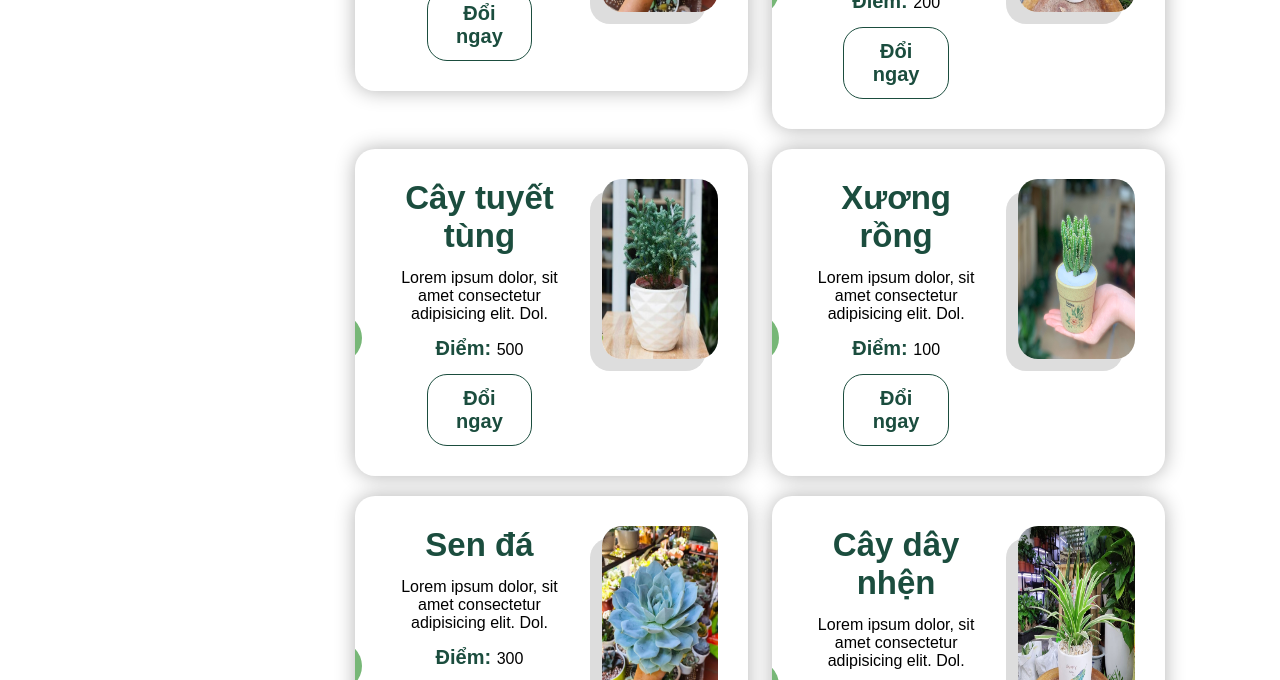
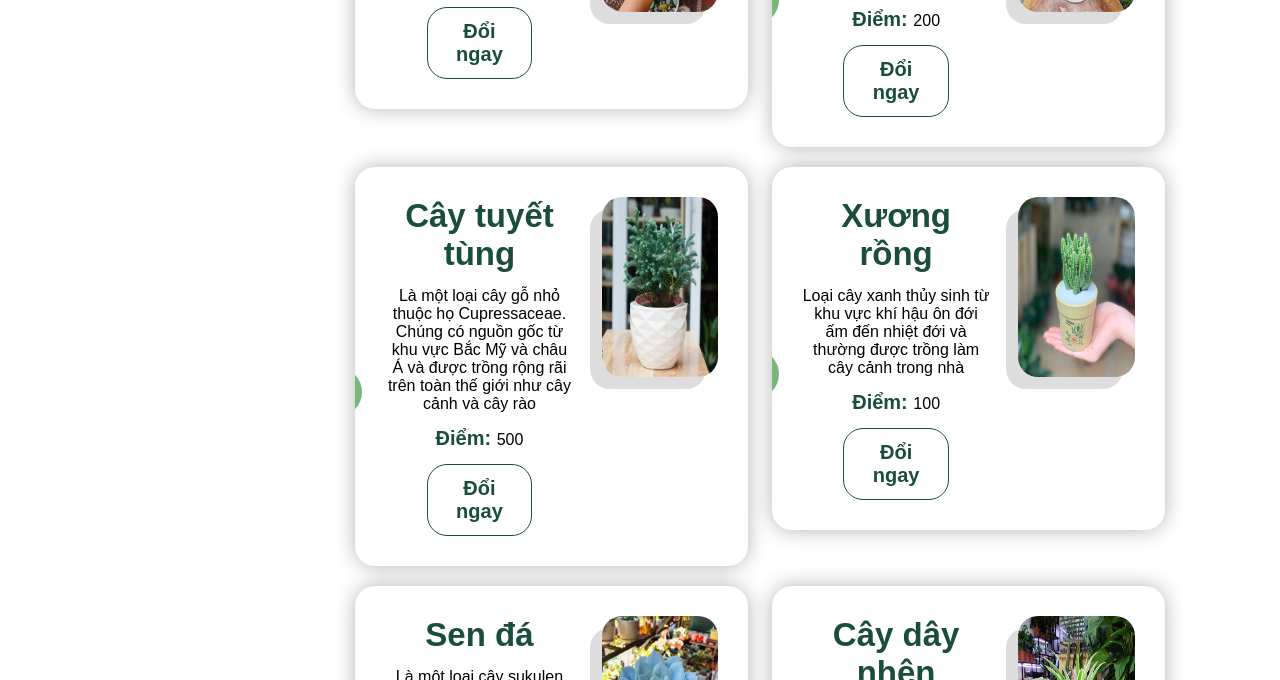
Before and after one commit to tranquangthuan1211/DACS1, a plain HTML site: page exchange.html in a window 1280 px wide. Shown: the part 832-1512 px from the top of the page. Drawn offline with Linux system fonts and the light colour scheme.

Commit message:
update info about tree

```diff
--- a/assets/javascript/exchange.js
+++ b/assets/javascript/exchange.js
@@ -3,56 +3,56 @@ let treeArray = [
     id: 1,
     name: "Sen đá",
     src: "/assets/img/caysenda.jpg",
-    desc: "Lorem ipsum dolor, sit amet consectetur adipisicing elit. Dol.",
+    desc: "Là một loại cây sukulen có thân thảo, dễ chăm sóc và phổ biến trong việc trồng trong nhà.",
     point: 300,
   },
   {
     id: 2,
     name: "Cây dây nhện",
     src: "/assets/img/caydaynhen.jpg",
-    desc: "Lorem ipsum dolor, sit amet consectetur adipisicing elit. Dol.",
+    desc: "Là một loại cây cảnh phổ biến với các lá mảng xanh dẹp và dải mảng màu trắng hoặc vàng.",
     point: 200,
   },
   {
     id: 3,
     name: "Cây tuyết tùng",
     src: "/assets/img/caytuyettung.jpg",
-    desc: "Lorem ipsum dolor, sit amet consectetur adipisicing elit. Dol.",
+    desc: "Là một loại cây gỗ nhỏ thuộc họ Cupressaceae. Chúng có nguồn gốc từ khu vực Bắc Mỹ và châu Á và được trồng rộng rãi trên toàn thế giới như cây cảnh và cây rào",
     point: 500,
   },
   {
     id: 4,
     name: "Xương rồng",
     src: "/assets/img/cayxuongrong.jpg",
-    desc: "Lorem ipsum dolor, sit amet consectetur adipisicing elit. Dol.",
+    desc: "Loại cây xanh thủy sinh từ khu vực khí hậu ôn đới ấm đến nhiệt đới và thường được trồng làm cây cảnh trong nhà",
     point: 100,
   },
   {
     id: 5,
     name: "Sen đá",
     src: "/assets/img/caysenda.jpg",
-    desc: "Lorem ipsum dolor, sit amet consectetur adipisicing elit. Dol.",
+    desc: "Là một loại cây sukulen có thân thảo, dễ chăm sóc và phổ biến trong việc trồng trong nhà.",
     point: 300,
   },
   {
     id: 6,
     name: "Cây dây nhện",
     src: "/assets/img/caydaynhen.jpg",
-    desc: "Lorem ipsum dolor, sit amet consectetur adipisicing elit. Dol.",
+    desc: "Là một loại cây cảnh phổ biến với các lá mảng xanh dẹp và dải mảng màu trắng hoặc vàng.",
     point: 200,
   },
   {
     id: 7,
     name: "Cây tuyết tùng",
     src: "/assets/img/caytuyettung.jpg",
-    desc: "Lorem ipsum dolor, sit amet consectetur adipisicing elit. Dol.",
+    desc: "Là một loại cây gỗ nhỏ thuộc họ Cupressaceae. Chúng có nguồn gốc từ khu vực Bắc Mỹ và châu Á và được trồng rộng rãi trên toàn thế giới như cây cảnh và cây rào",
     point: 500,
   },
   {
     id: 8,
     name: "Xương rồng",
     src: "/assets/img/cayxuongrong.jpg",
-    desc: "Lorem ipsum dolor, sit amet consectetur adipisicing elit. Dol.",
+    desc: "Loại cây xanh thủy sinh từ khu vực khí hậu ôn đới ấm đến nhiệt đới và thường được trồng làm cây cảnh trong nhà",
     point: 100,
   },
 ];
@@ -83,8 +83,8 @@ function showT(curArray) {
 function setItem() {
   var count = 0;
   for (let i = 1; i <= 30; i++) {
-      var x = localStorage.getItem(i);
-      if(x > 0) count += parseInt(x);
+    var x = localStorage.getItem(i);
+    if (x > 0) count += parseInt(x);
   }
   document.getElementById("exchange_sp").innerHTML = count;
 }
```
Also changed, not shown: index.html (+1 -1 lines), assets/javascript/login.js (line endings or trailing spaces).
